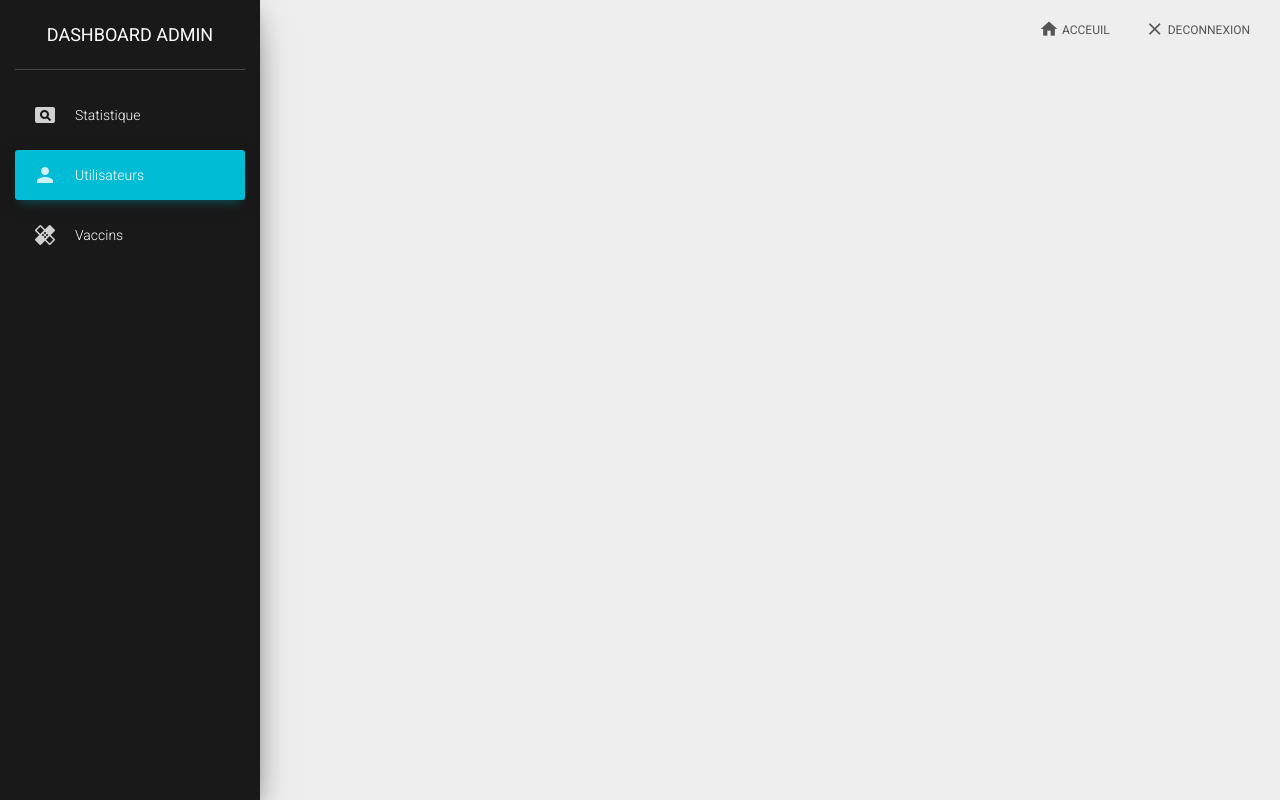
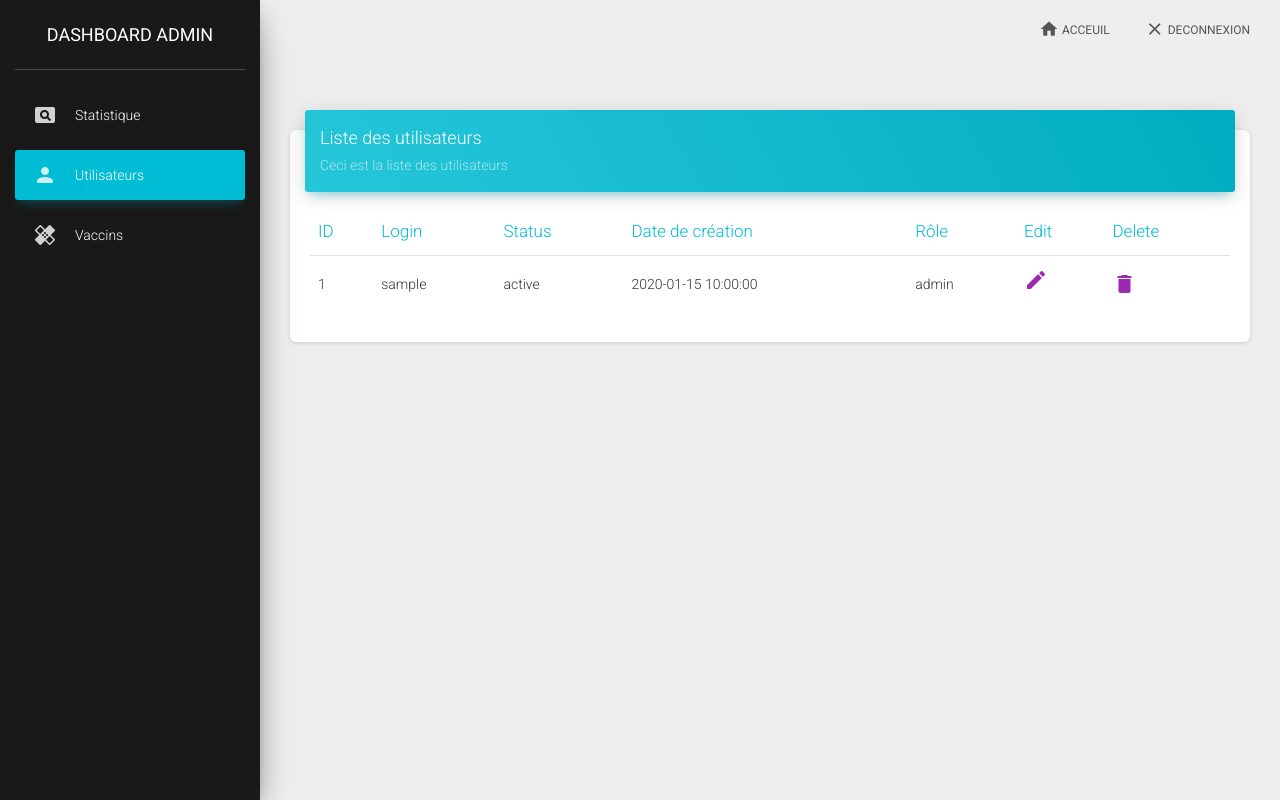
Before and after one commit to BaptisteAngot/vaccination4, a PHP site: page /users_back.php in a window 1280 px wide. Run offline with PHP 8.4, Linux system fonts and the light colour scheme; tables that the repository leaves empty or names only in its code hold one stand-in row (values such as "Sample post"); some libraries are stand-ins or nearby versions.

Commit message:
user_back

```diff
--- a/editvaccin.php
+++ b/editvaccin.php
@@ -7,8 +7,8 @@ include('inc/header_back.php');
 
 $error=array();
 $status=array(
-  'obligatoire' => 'obligatoire',
-  'conseillé' => 'conseillé'
+  'Obligatoire' => 'Obligatoire',
+  'Recommandé' => 'Recommandé'
 );
 if (!empty($_GET['id']) && is_numeric($_GET['id'])) {
     $id = $_GET['id'];
--- a/inc/function.php
+++ b/inc/function.php
@@ -250,3 +250,50 @@ function validationChiffre($error,$data,$key,$empty = true){
   }
   return $error;
 }
+
+//Fonction pour afficher des infos d'un user
+function Afficherinfo($user){
+  echo '<tr>';
+    echo '<td>' . $user['id'] . '</td>';
+    echo '<td>' . $user['login'] . '</td>';
+    echo '<td>' . $user['status'] . '</td>';
+    echo '<td>' . $user['created_at'] . '</td>';
+    echo '<td>' . $user['role'] . '</td>';
+    echo '<td>
+                <a class="material-icons" href="edit_user_back.php?id=' . $user['id'] . '"><i class="material-icons">edit</i></a>
+          </td>';
+    echo '<td><a href="deleteuser_back.php?id=' . $user['id'] . '"><i class="material-icons">delete</i></a></td>';
+    echo '</tr>';
+}
+
+//Fonction pour afficher le tableau avec tout les utilisateurs
+function Affichertableauuser($users,$title,$description){
+  echo '<div class="col-md-12">';
+    echo '<div class="card">';
+      echo '<div class="card-header card-header-info">';
+        echo '<h4 class="card-title ">' . $title . '</h4>';
+        echo '<p class="card-category">' . $description . '</p>';
+      echo '</div>';
+      echo '<div class="card-body">';
+        echo '<div class="table-responsive">';
+          echo '<table class="table">';
+            echo '<thead class=" text-info">';
+              echo '<th> ID </th>';
+              echo '<th> Login </th>';
+              echo '<th> Status </th>';
+              echo '<th> Date de création </th>';
+              echo '<th> Rôle </th>';
+              echo '<th> Edit </th>';
+              echo '<th> Delete </th>';
+            echo '</thead>';
+            echo '<tbody>';
+              foreach ($users as $user) {
+                Afficherinfo($user);
+              }
+            echo '</tbody>';
+          echo '</table>';
+        echo '</div>';
+      echo '</div>';
+    echo '</div>';
+  echo '</div>';
+}
--- a/inc/header_back.php
+++ b/inc/header_back.php
@@ -21,7 +21,7 @@
   <div class="wrapper ">
     <div class="sidebar" data-color="azure" data-background-color="black">
       <div class="logo">
-        <a href="./dashboard.php" class="simple-text logo-normal">
+        <a href="./index_back.php" class="simple-text logo-normal">
           DASHBOARD ADMIN
         </a>
       </div>
--- a/inc/request.php
+++ b/inc/request.php
@@ -124,6 +124,8 @@ function returnvaccins(){
   return $vaccins;
 }
 
+
+
 // Fonction pour effacer un vaccin en fonction de son id
 function deletevaccin($id){
   global $pdo;
@@ -175,3 +177,14 @@ function updatevaccindata($id,$name,$desc,$age,$dosage,$status,$condition){
   $query ->bindValue(':id',$id, PDO::PARAM_INT);
   $query->execute();
 }
+
+//Fonction qui retourne la liste de tout les users
+function returnusers(){
+  global $pdo;
+
+  $sql= "SELECT * FROM user";
+  $query=$pdo->prepare($sql);
+  $query->execute();
+  $users=$query->fetchAll();
+  return $users;
+}
--- a/users_back.php
+++ b/users_back.php
@@ -9,6 +9,10 @@ include ('inc/header_back.php');
 <div class="content">
   <div class="container-fluid">
     <div class="row">
+      <?php
+        $users=returnusers();
+        Affichertableauuser($users,"Liste des utilisateurs", "Ceci est la liste des utilisateurs");
+       ?>
     </div>
   </div>
 
```
